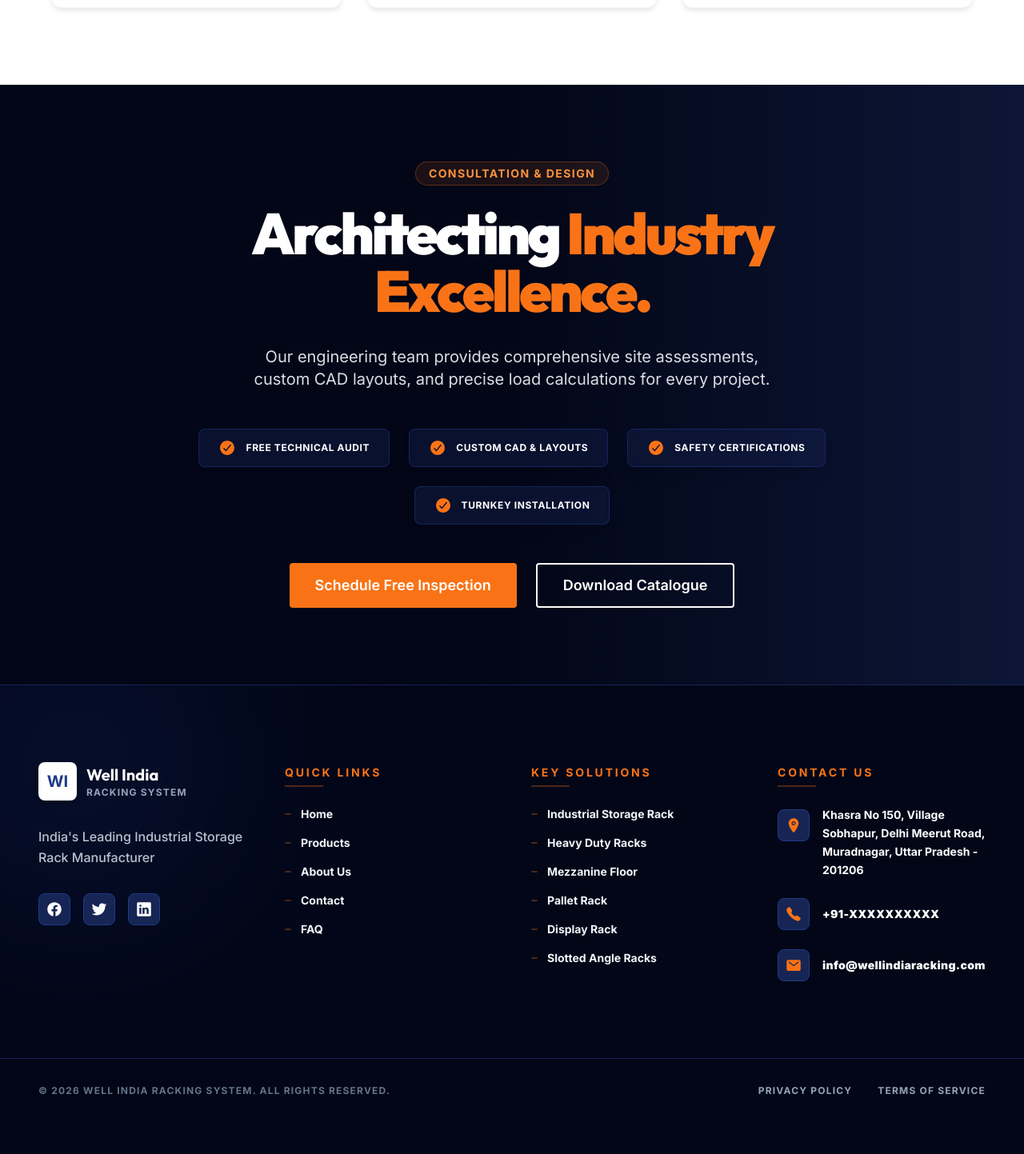
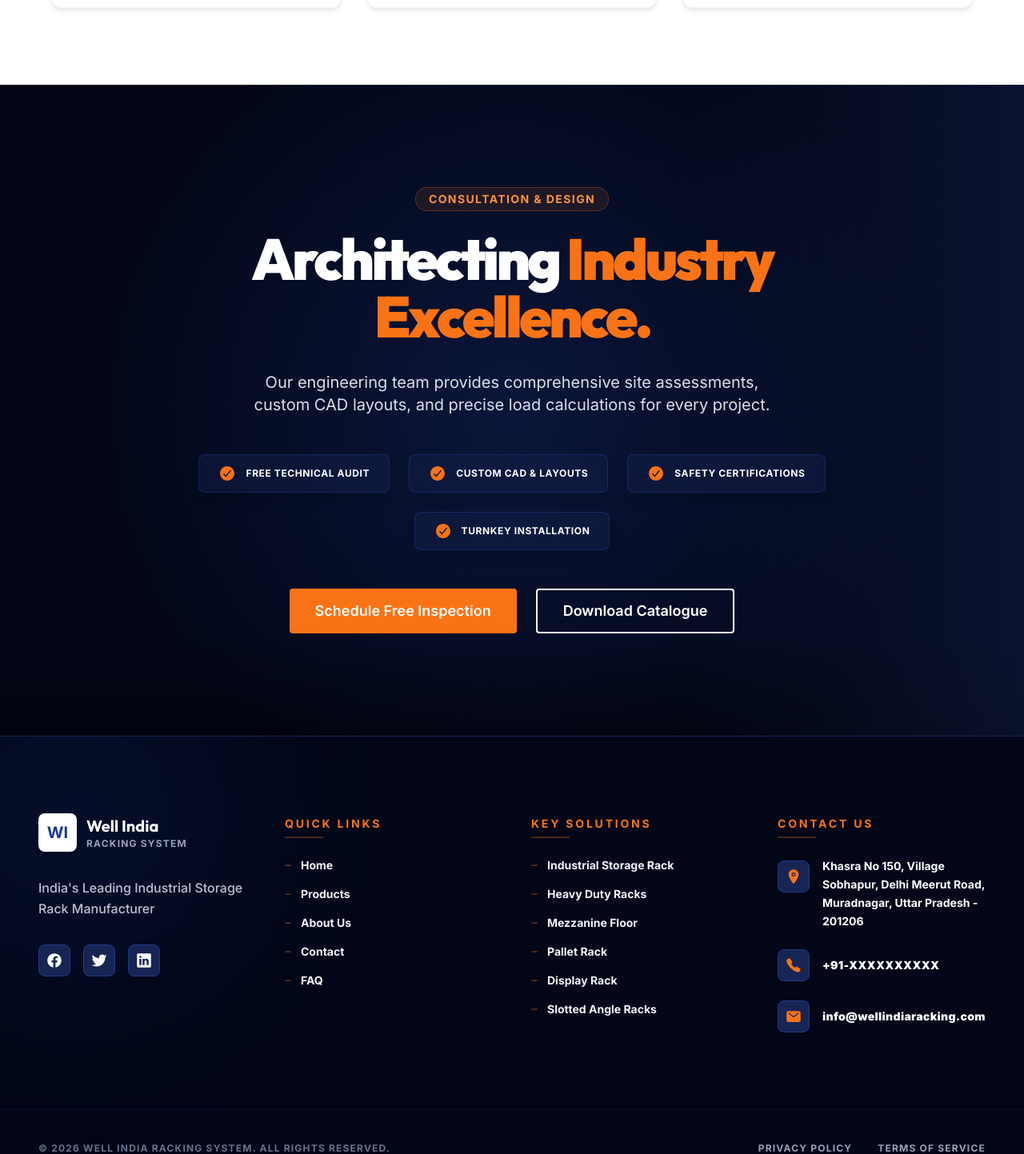
Before and after one commit to Priyanshug254/rstorage, a Next.js app: page / in a window 1280 px wide. Shown: the part 4947-6390 px from the top of the page at 80% size. Before the commit the page ends 6351 px from the top, so only its background shows below. Built offline with nearby package versions, Linux system fonts and the light colour scheme.

Commit message:
design: add spotlight texture to CTASection and standardize footer background for better contrast

```diff
--- a/src/components/home/CTASection.tsx
+++ b/src/components/home/CTASection.tsx
@@ -7,12 +7,16 @@ import { IoCheckmarkCircle } from 'react-icons/io5';
 
 export default function CTASection() {
     return (
-        <section className="py-24 relative overflow-hidden bg-accent-950">
-            {/* Background Pattern */}
-            <div className="absolute inset-0 industrial-grid opacity-10 pointer-events-none"></div>
+        <section className="py-32 relative overflow-hidden bg-accent-950">
+            {/* Background Texture & Spotlight */}
+            <div className="absolute inset-0 z-0">
+                <div className="absolute inset-0 industrial-grid opacity-[0.15]"></div>
+                <div className="absolute inset-0 bg-[radial-gradient(circle_at_center,rgba(30,58,138,0.3)_0%,transparent_70%)]"></div>
+                <div className="absolute bottom-0 left-0 w-full h-32 bg-gradient-to-t from-black/40 to-transparent"></div>
+            </div>
 
             {/* Professional Background Elements */}
-            <div className="absolute top-0 right-0 w-1/2 h-full bg-gradient-to-l from-accent-900/50 to-transparent"></div>
+            <div className="absolute top-0 right-0 w-2/3 h-full bg-gradient-to-l from-accent-900/40 via-transparent to-transparent"></div>
 
             <div className="container mx-auto px-6 md:px-12 lg:px-16 relative z-10 text-center">
                 <motion.div
--- a/src/components/layout/Footer.tsx
+++ b/src/components/layout/Footer.tsx
@@ -137,8 +137,8 @@ export default function Footer() {
             </div>
 
             {/* Bottom Bar */}
-            <div className="border-t border-accent-900 bg-accent-950/50">
-                <div className="container mx-auto px-6 md:px-12 py-8">
+            <div className="border-t border-accent-900/30 bg-accent-950">
+                <div className="container mx-auto px-6 md:px-12 py-10">
                     <div className="flex flex-col md:flex-row justify-between items-center space-y-4 md:space-y-0">
                         <p className="text-primary-500 text-xs font-bold uppercase tracking-widest">
                             © {currentYear} Well India Racking System. All rights reserved.
```
